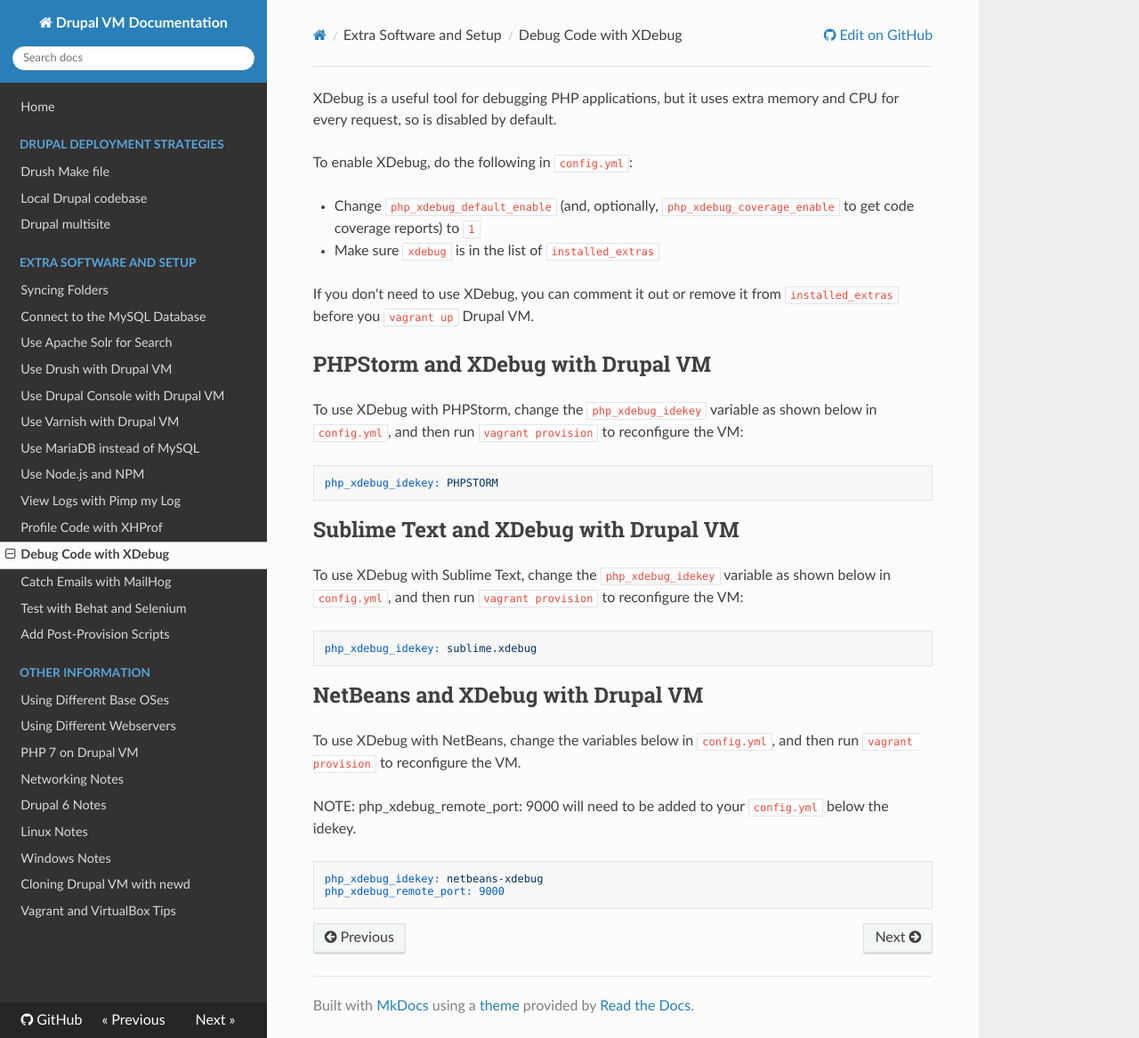
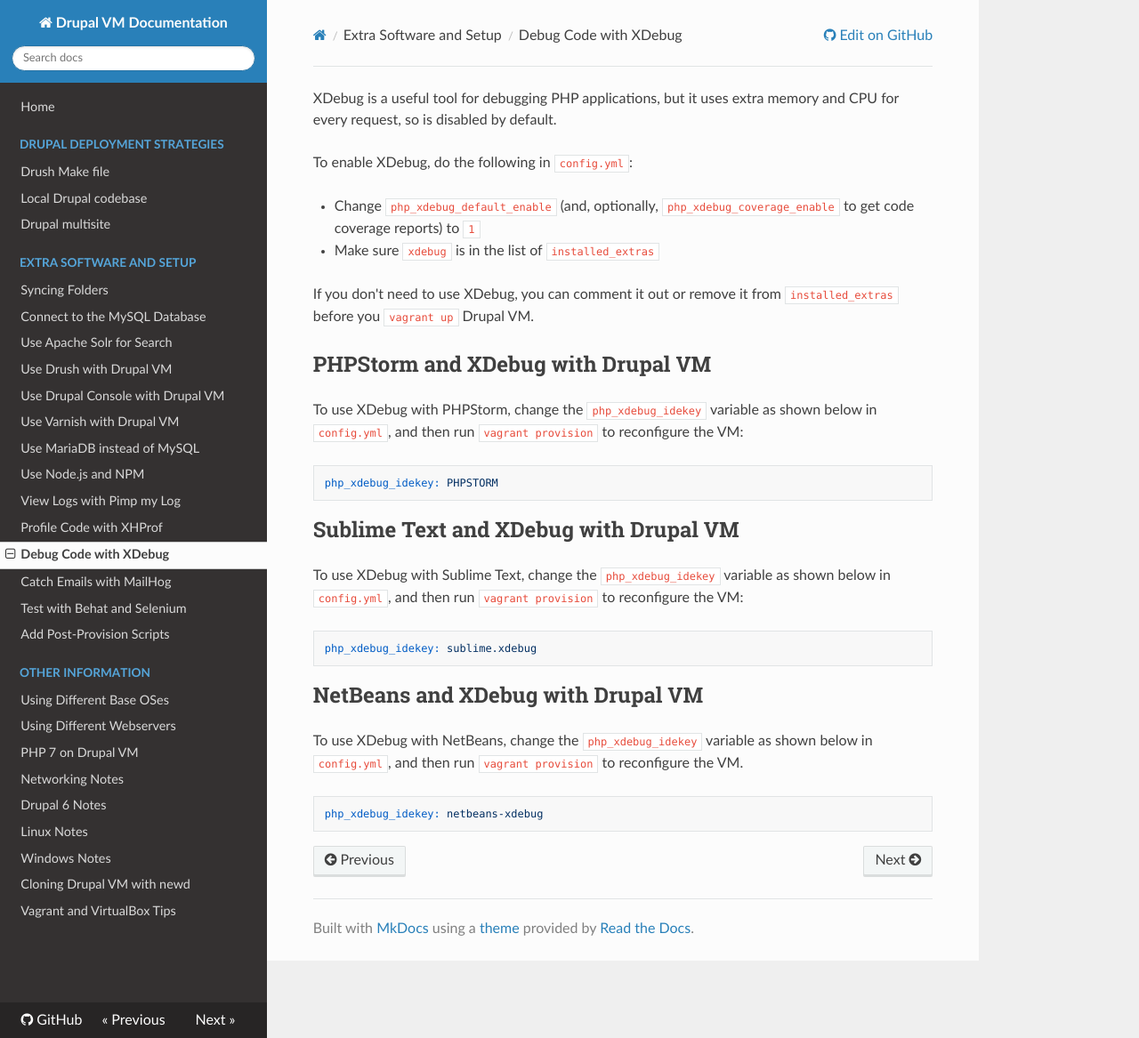
Before and after one commit to geerlingguy/drupal-vm, an MkDocs documentation site: the page built from docs/extras/xdebug.md, in a window 1280 px wide and 1167 px high. Shown: the whole window at 89% size. Built offline with MkDocs 1.6.1, drawn with Linux system fonts in a browser that asks for light colours; nearby versions of some CDN libraries; old or Windows-style settings are respelled for this version of MkDocs.

Commit message:
PR #363 cleanup-default port is 9000, so remove that config.

````diff
--- a/docs/extras/xdebug.md
+++ b/docs/extras/xdebug.md
@@ -25,11 +25,8 @@ php_xdebug_idekey: sublime.xdebug
 
 ## NetBeans and XDebug with Drupal VM
 
-To use XDebug with NetBeans, change the variables below in `config.yml`, and then run `vagrant provision` to reconfigure the VM.
-
-NOTE: php_xdebug_remote_port: 9000 will need to be added to your `config.yml` below the idekey.
+To use XDebug with NetBeans, change the `php_xdebug_idekey` variable as shown below in `config.yml`, and then run `vagrant provision` to reconfigure the VM.
 
 ```yaml
 php_xdebug_idekey: netbeans-xdebug
-php_xdebug_remote_port: 9000
 ```
````
